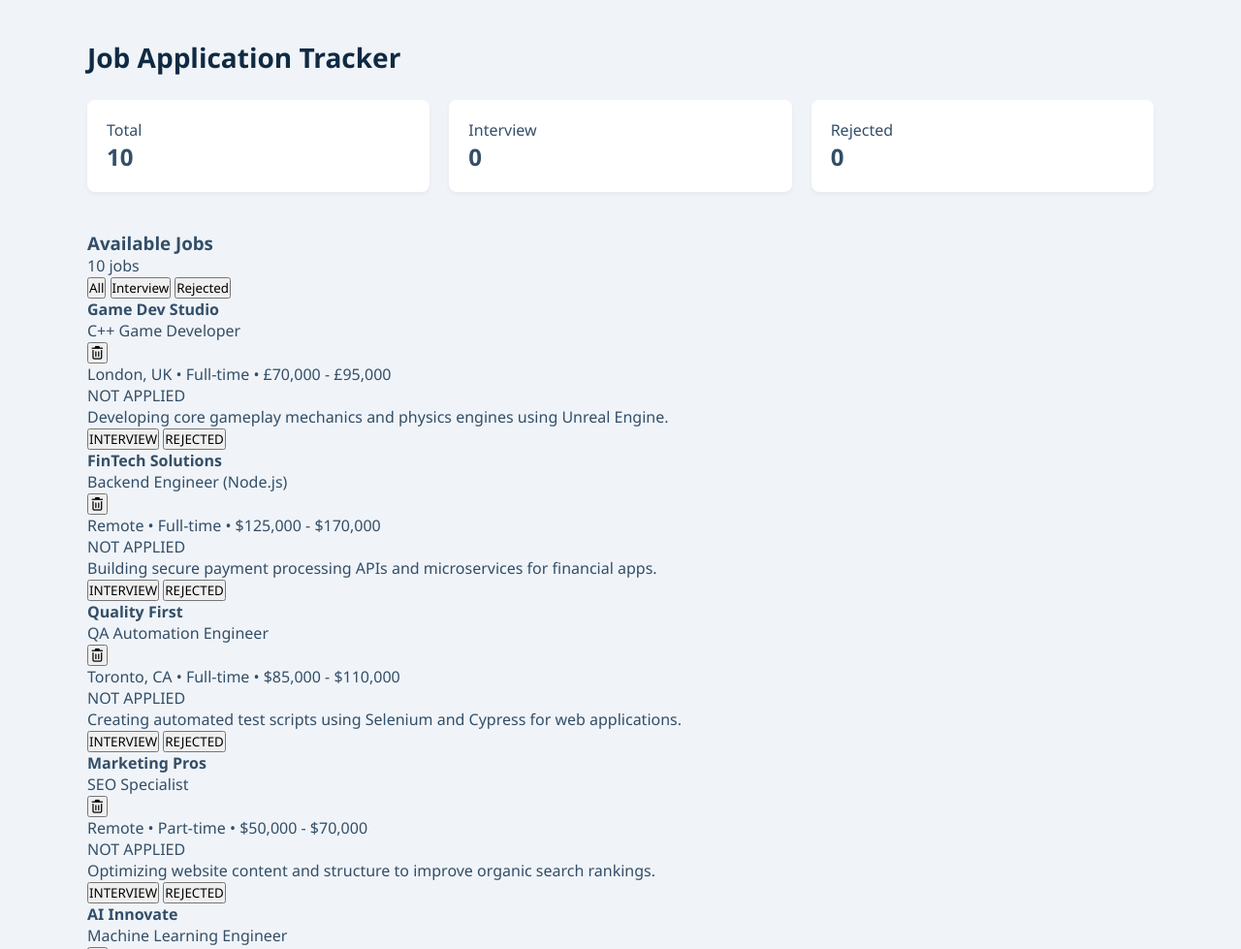
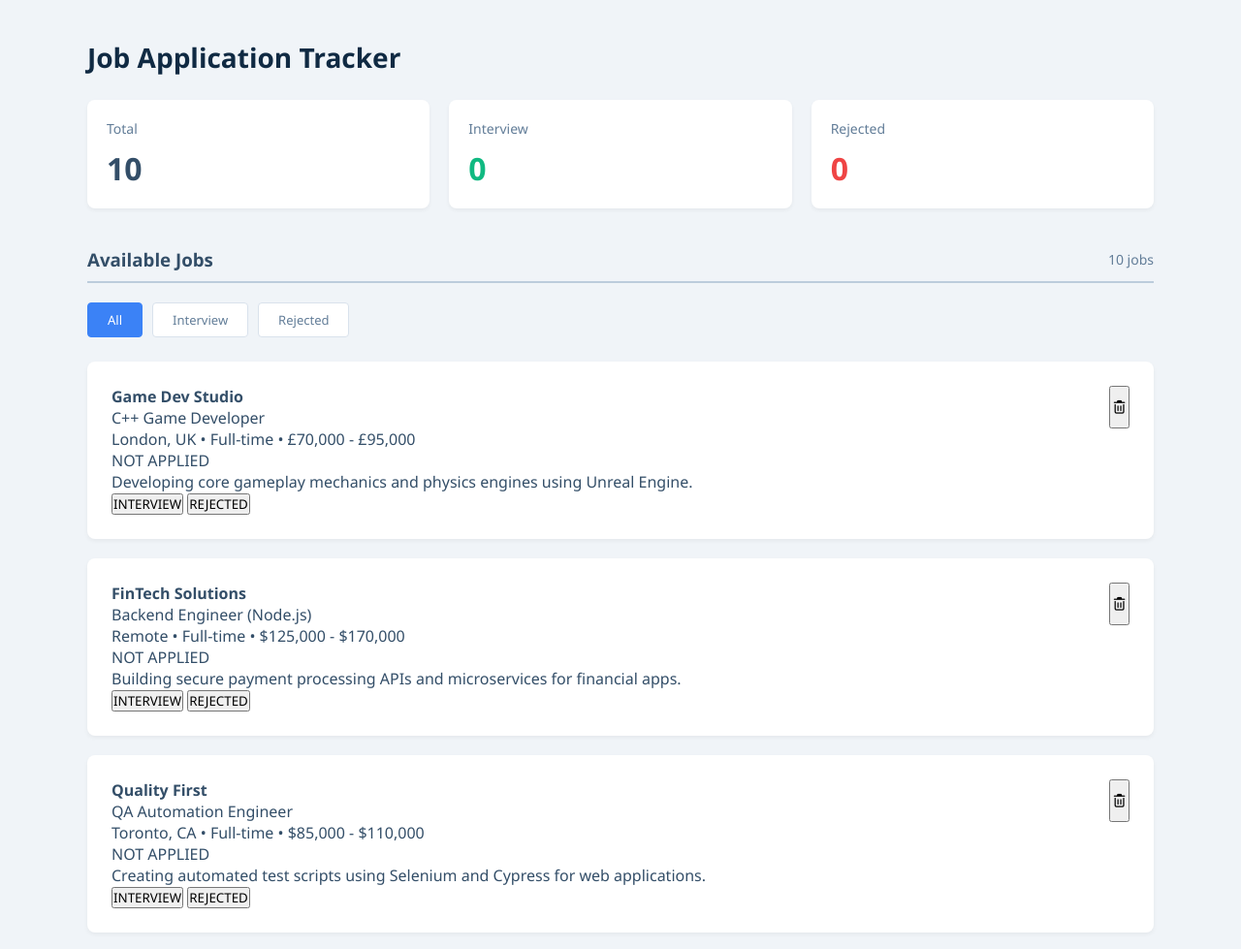
Before and after one commit to kayes3398/assingment-04, a plain HTML site: page index.html in a window 1280 px wide. Shown: the top 979 px of the page at 97% size. Drawn offline with Linux system fonts and the light colour scheme; a script that the page names is missing.

Commit message:
compleating job card styling

```diff
--- a/style.css
+++ b/style.css
@@ -38,3 +38,69 @@ h1 {
     flex: 1;
     box-shadow: 0 2px 4px rgba(0,0,0,0.05);
 }
+
+.card-label {
+    font-size: 14px;
+    color: #627d98;
+    margin-bottom: 10px;
+}
+
+.card-value {
+    font-size: 32px;
+}
+
+.text-green { color: #10b981; }
+.text-red { color: #ef4444; }
+
+
+
+
+.job-header {
+    display: flex;
+    justify-content: space-between;
+    align-items: center;
+    border-bottom: 2px solid #bcccdc;
+    padding-bottom: 10px;
+    margin-bottom: 20px;
+}
+
+.job-count {
+    color: #627d98;
+    font-size: 14px;
+}
+
+.filter-buttons {
+    display: flex;
+    gap: 10px;
+    margin-bottom: 25px;
+}
+
+.btn {
+    padding: 8px 20px;
+    border: 1px solid #d9e2ec;
+    background: white;
+    border-radius: 4px;
+    cursor: pointer;
+    font-size: 13px;
+    color: #627d98;
+}
+
+.btn.active {
+    background-color: #3b82f6;
+    color: white;
+    border-color: #3b82f6;
+}
+
+
+.job-card {
+    background: white;
+    padding: 25px;
+    border-radius: 8px;
+    margin-bottom: 20px;
+    box-shadow: 0 2px 4px rgba(0,0,0,0.05);
+}
+
+.job-card-header {
+    display: flex;
+    justify-content: space-between;
+}
```
